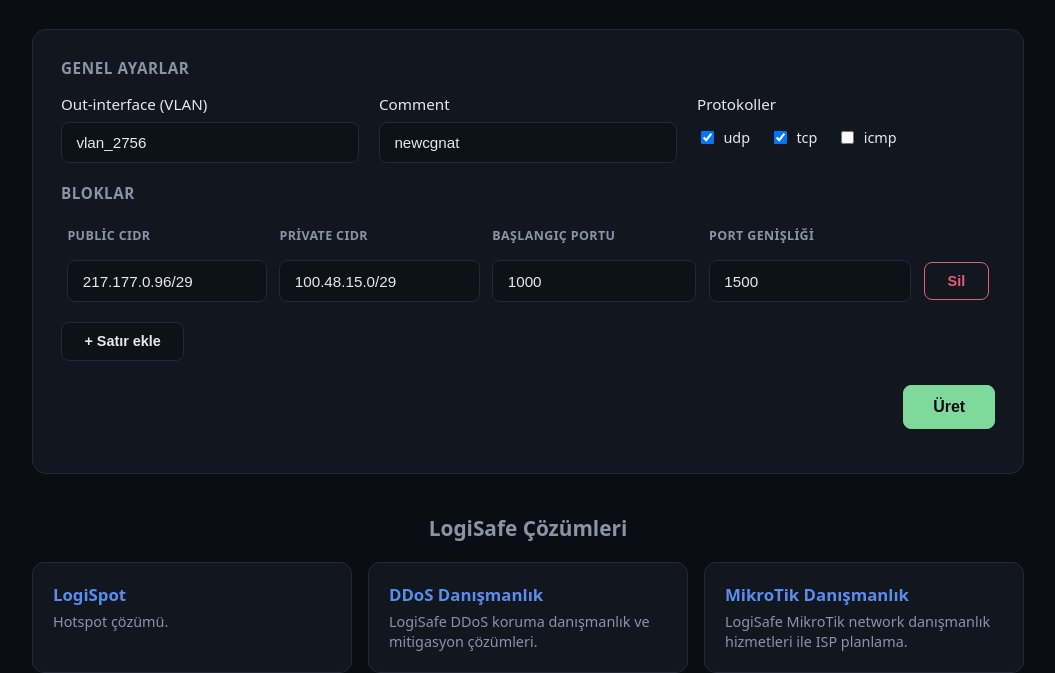
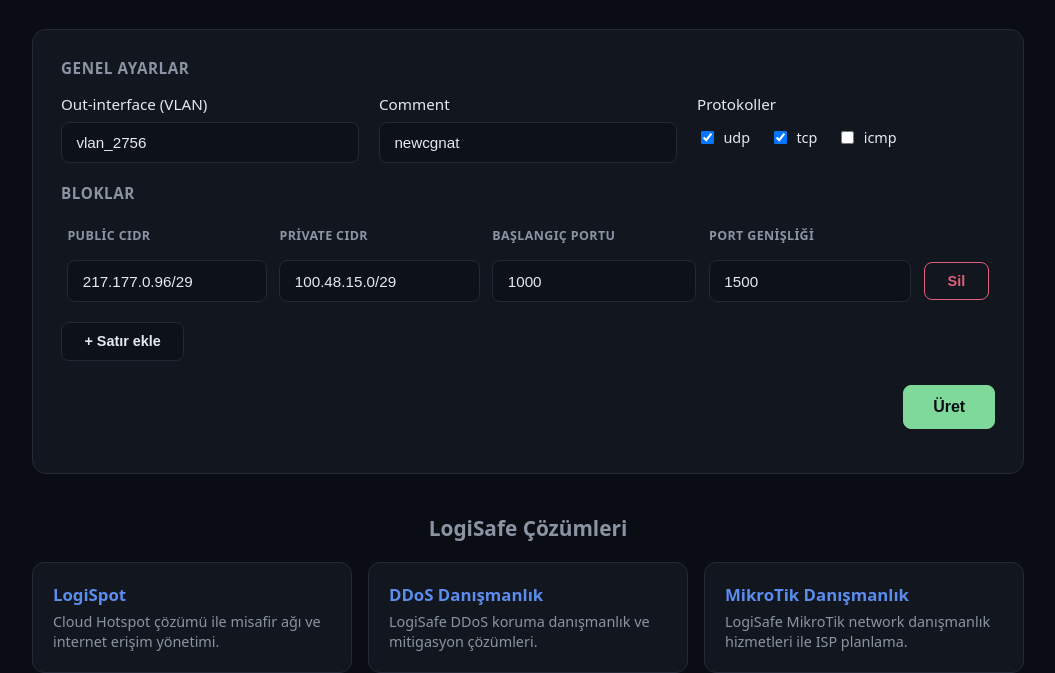
Before and after one commit to safacyln/cgnat, a website: page public/index.html in a window 1280 px wide. Shown: the part 130-803 px from the top of the page, without its empty margins (112-1167 px from the left). Drawn offline with Linux system fonts and the light colour scheme.

Commit message:
Enhance LogiSpot description in index.html
Updated the description for LogiSpot to provide more detail about the Cloud Hotspot solution.

```diff
--- a/public/index.html
+++ b/public/index.html
@@ -188,7 +188,7 @@
   <div class="promo-grid">
     <a class="promo-card" href="https://logispot.net/" target="_blank" rel="noopener">
       <div class="brand">LogiSpot</div>
-      <div class="desc">Hotspot çözümü.</div>
+      <div class="desc">Cloud Hotspot çözümü ile misafir ağı ve internet erişim yönetimi.</div>
     </a>
     <a class="promo-card" href="https://logisafe.net.tr/cozumlerimiz/ddos-koruma/" target="_blank" rel="noopener">
       <div class="brand">DDoS Danışmanlık</div>
```
